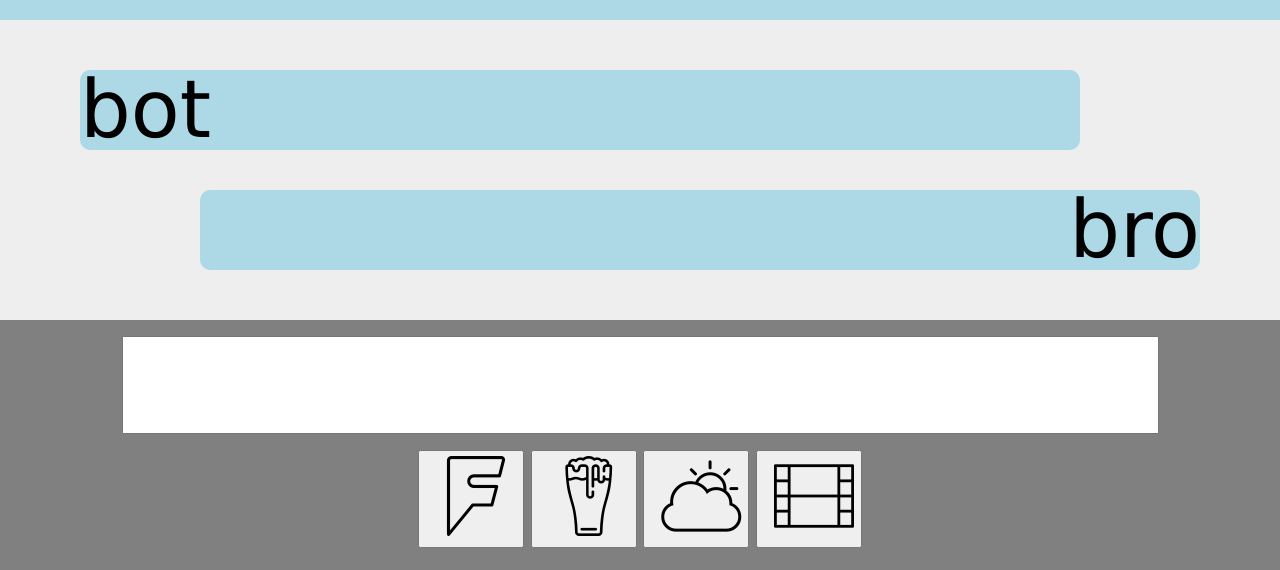
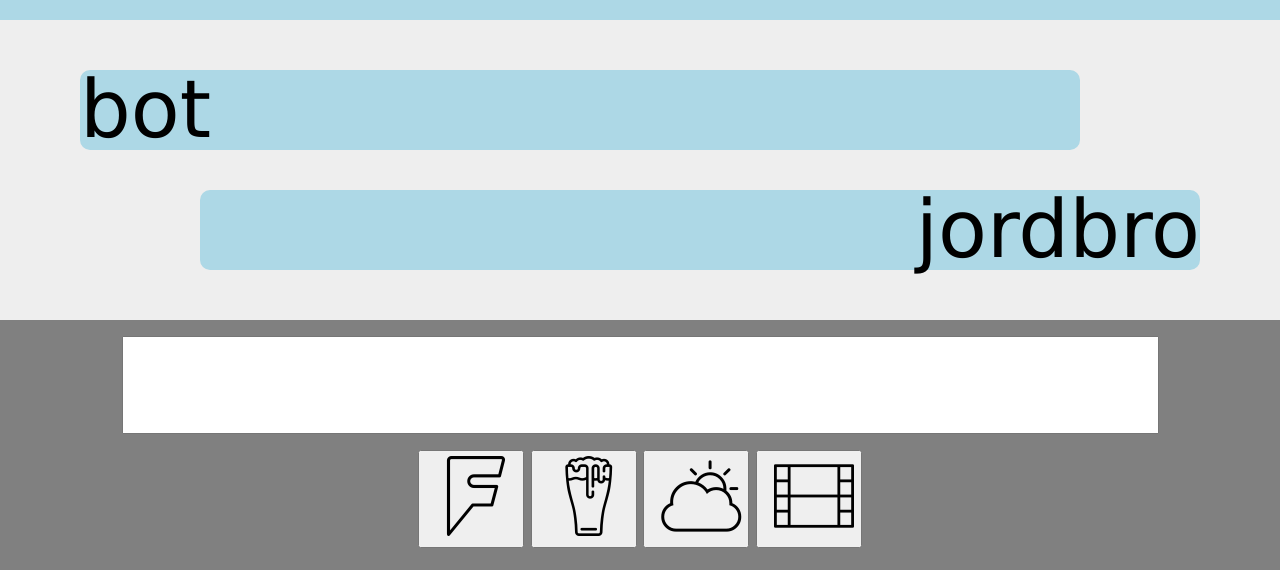
Before and after one commit to jjklong/BroToGo, a plain HTML site: page index.html in a window 1280 px wide. Shown: the part 230-800 px from the top of the page. Drawn offline with nearby package versions, Linux system fonts and the light colour scheme.

Commit message:
initial branch

```diff
--- a/index.html
+++ b/index.html
@@ -19,7 +19,7 @@
     <div class="middle">
       <ul id="chatbox">
         <li class="bot">bot</li>
-        <li class="bro">bro</li>
+        <li class="bro">jordbro</li>
       </ul>
     </div>
 
```
